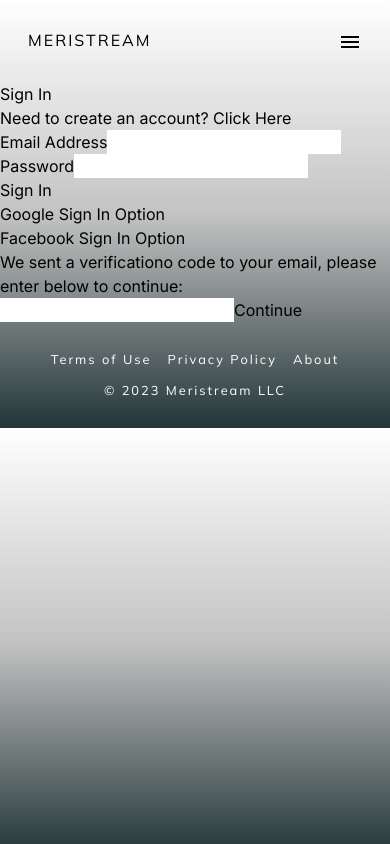
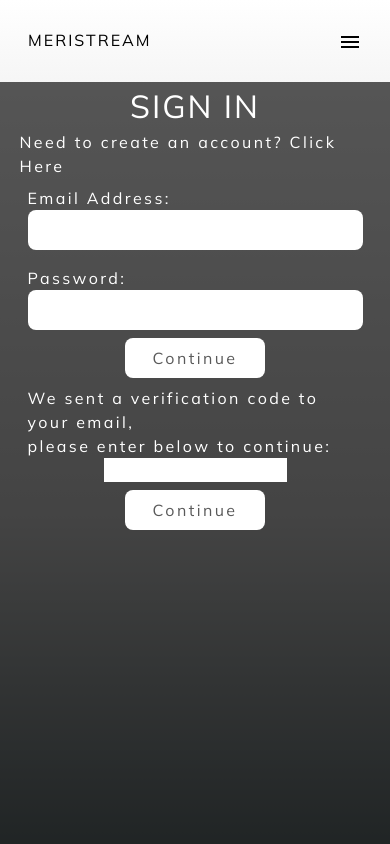
Before and after one commit to tylerdtran/meristream, a Next.js app: page /SignIn in a window 390 px wide. Shown: the top 844 px of the page. Built offline with nearby package versions, Linux system fonts and the light colour scheme.

Commit message:
Started the SignIn Component
Plan to adjust mobile-sizing on plane

```diff
--- a/src/app/(components)/Footer/Footer.tsx
+++ b/src/app/(components)/Footer/Footer.tsx
@@ -9,7 +9,7 @@
             <div className="footer-links flex flex-row gap-4">
                 <Link href="/tou"><div>Terms of Use </div></Link>
                 <Link href="/pp"> <div>Privacy Policy</div></Link>
-                <Link href="/about"> <div>About</div></Link>
+                <Link href="../../SignIn"> <div>About</div></Link>
             </div>
             <div className="footer-logo">
                 <div>© 2023 Meristream LLC</div>
--- a/src/app/SignIn/SignIn.scss
+++ b/src/app/SignIn/SignIn.scss
@@ -0,0 +1,69 @@
+.general-field {
+    display: flex;
+    flex-direction: column;
+    padding: 0.5em;
+}
+
+@media (max-width: 768px) {
+    .signin-content {
+        width: 90%;
+    }
+}
+
+.signin-container {
+    display: flex;
+    flex-direction: column;
+    align-items: center;
+    font-family: 'Mulish', sans-serif;
+    color: rgba(255, 255, 255, 1);
+    background-color: rgba(0, 0, 0, 0.65);
+    letter-spacing: 0.15em;
+    text-align: left;
+
+}
+
+.signin-header {
+    display: flex;
+    flex-direction: column;
+    align-items: center;
+
+}
+
+.signin-title {
+    font-size: 2em;
+    letter-spacing: 2px;
+    text-transform: uppercase;
+}
+.signin-account:hover {
+    text-decoration: underline;
+}
+
+
+.signin-verification {
+    display: flex;
+    flex-direction: column;
+    align-items: center;
+    padding: 0.5em;
+}
+
+.signin-button {
+    display: flex;
+    justify-content: center;
+    align-items: center;
+    .continue-button {
+        padding: 0.5em;
+        border-radius: 0.5em;
+        width: 40%;
+        color: rgba(0, 0, 0, 0.65);
+        background-color: rgba(255, 255, 255, 1);
+    }
+}
+.email-passwd {
+    padding: 0em, 1.5em;
+}
+
+
+.field-input {
+    padding: 0.5em;
+    border-radius: 0.5em;
+}
--- a/src/app/SignIn/page.tsx
+++ b/src/app/SignIn/page.tsx
@@ -1,5 +1,7 @@
 'use client';
 import { useState } from 'react';
+import './SignIn.scss';
+import Link from 'next/link';
 
 const SignIn = () => {
   const [email, setEmail] = useState('');
@@ -21,18 +23,22 @@
   };
 
   return (
-    <div>
-      <div className='signup-header-container'>
-        <div className='signup-header'>
-          <h2>Sign In</h2>
-          <div>Need to create an account? Click Here</div>
+    <div className="h-screen signin-container">
+      <div className="signin-content">
+        <div className="signin-fields">
+          <div className='signin-header-container'>
+            <div className='signin-header'>
+              <h2 className="signin-title">Sign In</h2>
+              <div className='signin-account'><Link href="../SignUp">Need to create an account? Click Here</Link></div>
             </div>
           </div>
+          <div>
+            <form onSubmit={handleSubmit}>
               <div className='email-passwd'>
-        <form onSubmit={handleSubmit}>
-          <div className="email-field">
-            <label htmlFor="email">Email Address</label>
+                <div className="email-field general-field">
+                  <label htmlFor="email">Email Address:</label>
                   <input
+                    className="field-input"
                     type="email"
                     id="email"
                     value={email}
@@ -40,9 +46,10 @@
                     required
                   />
                 </div>
-          <div className='password-field'>
-            <label htmlFor="password">Password</label>
+                <div className='password-field general-field'>
+                  <label htmlFor="password">Password:</label>
                   <input
+                    className="field-input"
                     type="password"
                     id="password"
                     value={password}
@@ -50,19 +57,24 @@
                     required
                   />
                 </div>
-          <button type="submit">Sign In</button>
+              </div>
+              <div className="signin-button">
+                <button className="continue-button" type="submit">Continue</button>
+              </div>
             </form>
           </div>
+        </div>
+        <div className="signin-verification">
           <div>
-        <div> Google Sign In Option</div>
-        <div> Facebook Sign In Option</div>
+            <div className="SignInVerification">We sent a verification code to your email, <br />please enter below to continue:</div>
           </div>
-      <div>
-        <div className="SignInVerification">We sent a verificationo code to your email, please enter below to continue:</div>
           <form>
-            <input type="number"></input>
-            <button type="submit">Continue</button>
+              <input className="verification-number-form"type="number"></input>
           </form>
+        </div>
+        <div className="signin-button">
+                <button className="continue-button" type="submit">Continue</button>
+              </div>
       </div>
     </div>
   );
```
Lines whose indentation alone changed are shown as unchanged.
